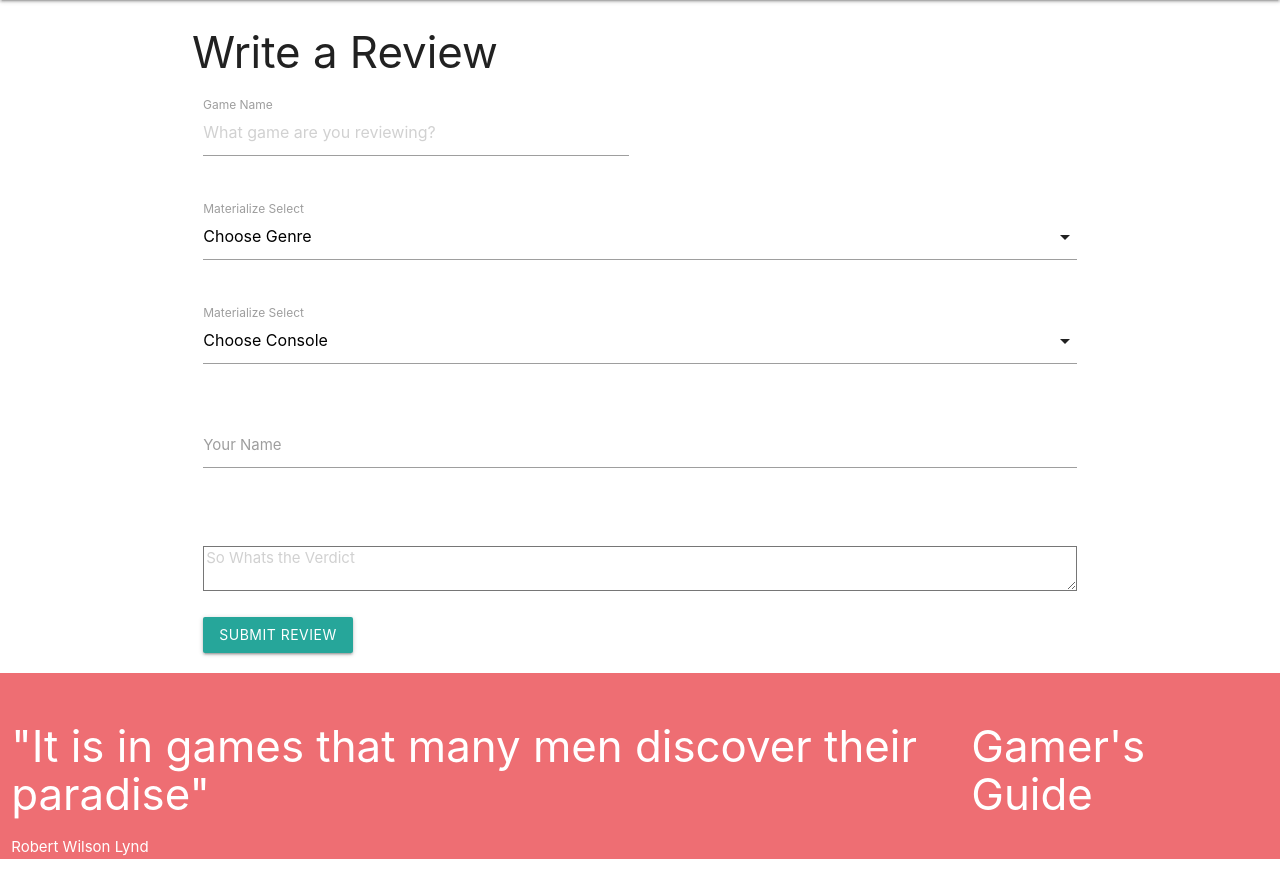
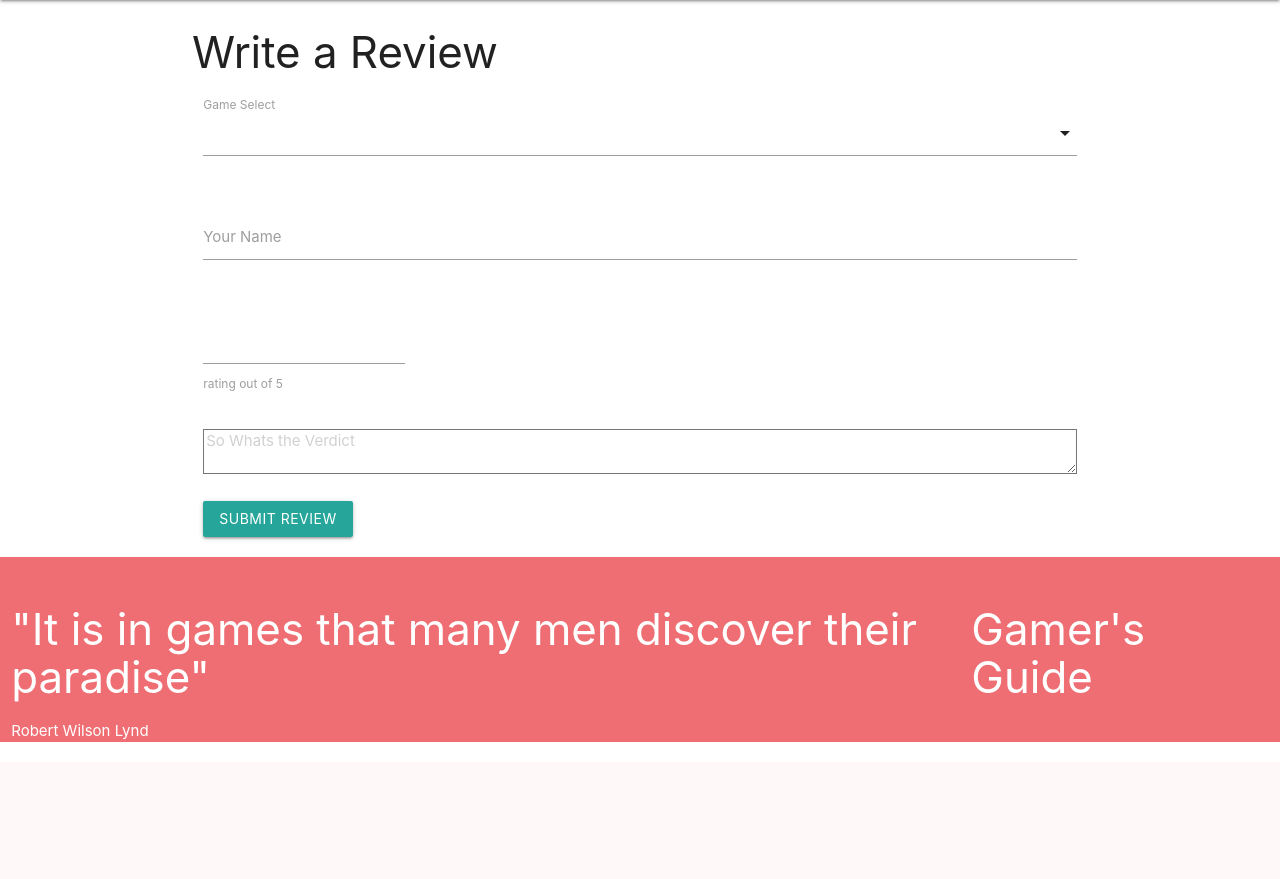
Before and after one commit to beamish3162/Gamer-s-Guide, a Flask app: template templates/addreview.html in a window 1280 px wide. Shown: the part 64-943 px from the top of the page. After the commit the page ends 806 px from the top, so only its background shows below. Run offline with Flask 2, Linux system fonts and the light colour scheme; the template is opened without the code that fills it, so the values that code supplies are empty; some libraries are stand-ins or nearby versions.

Commit message:
added the ability to add reviews to games which are already added

```diff
--- a/app.py
+++ b/app.py
@@ -35,6 +35,30 @@ def add_game():
                            games=mongo.db.games.find())
 
 
+@app.route("/add_review/<game_id>", methods=["GET"])
+def add_review(game_id):
+    the_game = mongo.db.games.find_one({"_id": ObjectId(game_id)})
+    return render_template("addreview.html", game=the_game)
+
+
+@app.route("/insert_review/<game_id>", methods=["POST"])
+def insert_review(game_id):
+    game = mongo.db.games
+    reviewer = request.form['reviewer']
+    rating = request.form['rating']
+    comments = request.form['comments']
+
+    game.update(
+        {'_id': ObjectId(game_id)},
+        {"$push" : {"review":{
+            "reviewer": reviewer,
+            "rating": rating,
+            "comments": comments
+    }}}
+    )
+    return redirect(url_for("list_games"))
+
+
 @app.route("/insert_game", methods=["POST"])
 def insert_game():
     games = mongo.db.games
@@ -52,7 +76,7 @@ def insert_game():
         'console_type': console_type,
         'genre_type': genre_type,
         'image': image,
-        'review':[ {
+        'review': [{
             'reviewer': reviewer,
             'rating': rating,
             'comments': comments
@@ -63,14 +87,6 @@ def insert_game():
     return redirect(url_for("list_games"))
 
 
-@app.route("/add_review")
-def add_review():
-    return render_template("addreview.html", consoles=mongo.db.consoles.find(),
-                           genres=mongo.db.genre.find(), scores=mongo.db.score.find(),
-                           games=mongo.db.games.find())
-
-
-
 if __name__ == "__main__":
     app.run(host=os.environ.get("IP"),
         port=int(os.environ.get("PORT")),
--- a/templates/addreview.html
+++ b/templates/addreview.html
@@ -2,56 +2,38 @@
 
 <h3>Write a Review</h3>
 <div class="row">
-    <form action="{{ url_for('insert_game') }}" method="POST" class="col s12">
+    <form action="{{ url_for('insert_review', game_id=game._id )}}" method="POST" class="col s12">
+    <!-----------------------------------------choose game to review-->
         <div class="row">
-        <div class="input-field col s6">
-          <input placeholder="What game are you reviewing?" id="name" name="name" type="text" class="validate">
-          <label for="name">Game Name</label>
+        <div class="input-field col s12">
+            <select id="name" name="name">
+            <option selected value="{{game.name}}">{{game.name}}</option>
+            </select>
+            <label>Game Select</label>
         </div>
     </div>
+    <!-----------------------------------------write the name of reviewer-->
     <div class="row">
         <div class="input-field col s12">
-            <select id="genre_type" name="genre_type">
-            <option value="" disabled selected>Choose Genre</option>
-            {% for genre in genres %}
-            <option value="{{genre.genre_type}}">{{genre.genre_type}}</option>
-            {% endfor %}
-            </select>
-            <label>Materialize Select</label>
+          <input id="reviewer" name="reviewer" type="text" class="validate">
+          <label for="reviewer">Your Name</label>
         </div>
     </div>
+    <!-----------------------------------------rating-->
     <div class="row">
-        <div class="input-field col s12">
-            <select id="console" name="console_name">
-            <option value="" disabled selected>Choose Console</option>
-            {% for console in consoles %}
-            <option value="{{console.console_name}}">{{console.console_name}}</option>
-            {% endfor %}
-            </select>
-            <label>Materialize Select</label>
-        </div>
-    </div>
-    <div class="row">
-        <div class="input-field col s12">
-          <input id="review:[{reviewer}]" name="review:[{reviewer}]" type="text" class="validate">
-          <label for="review:[{reviewer}]">Your Name</label>
-        </div>
-    </div>
-    <div class="row">
-         <div class="col s12">
+        <div class="col s3">
             <p>
-                 {% for score in scores %}
                  <label>
-                        <input name="review:[{rating}]" id="review:[{rating}]" type="radio" checked />
-                             <span>{{score.rating}}</span>
+                    <input name="rating" id="rating" type="number" min="0" max="5"/>
+                        <span>rating out of 5</span>
                 </label>
-                  {% endfor %}
             </p>
         </div>
      </div>
+     <!-----------------------------------------review-->
     <div class="row">
         <div class="col s12">
-            <textarea placeholder="So Whats the Verdict" name="review:[{comments}]" id="review:[{comments}]" cols="30" rows="100"></textarea>
+            <textarea placeholder="So Whats the Verdict" name="comments" id="comments" cols="30" rows="100"></textarea>
         </div>
       </div>
         <button class="btn waves-effect waves-light" type="submit">Submit Review</button>
--- a/templates/game-page.html
+++ b/templates/game-page.html
@@ -20,6 +20,11 @@
 
                 {% endfor %}
             </article>
+            <div class="row">
+                <div class="col s6">
+                    <a href="{{url_for('add_review', game_id=game._id)}}" class="btn waves-effect waves-light">add your own review to this game!</a>
+                </div>
+            </div>
         </div>
 
 
--- a/templates/games-list.html
+++ b/templates/games-list.html
@@ -6,8 +6,9 @@
     {% for game in games %}
         <div class="col s4">
             <h4>{{game.name}}</h4>
-            {% for review in game.review %}
+
            <a href="{{url_for('game_page', game_id=game._id)}}"><img src="{{game.image}}" class="game-images" alt=""></a>
+           {% for review in game.review %}
            <p> Reviewer rating: {{review.rating}}</p>
             {% endfor %}
         </div>
```
Lines whose indentation alone changed are shown as unchanged.
